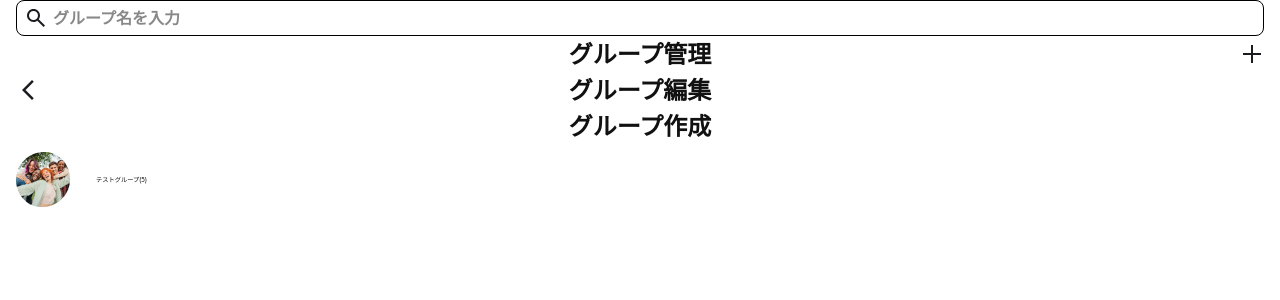
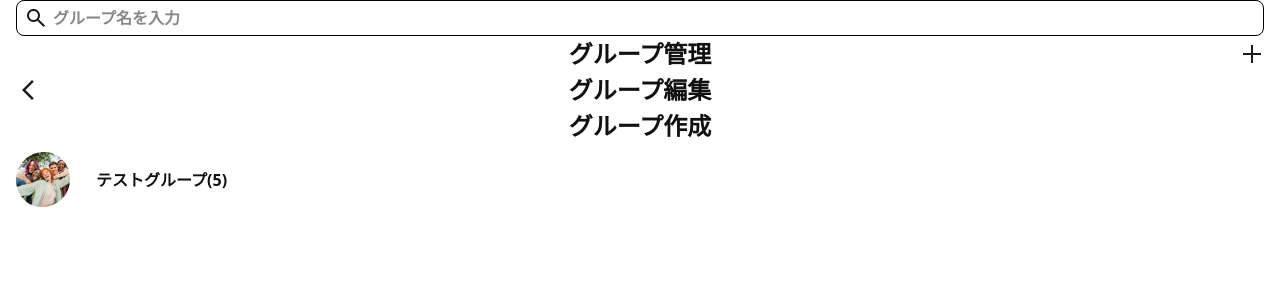
Before and after one commit to team-baba-nasi/production, a Next.js app: page /test in a window 1280 px wide. Shown: the top 300 px of the page. Built offline with nearby package versions, Linux system fonts and the light colour scheme.

Commit message:
#16 update:グローバルスタイルの追加

```diff
--- a/src/styles/globals.css
+++ b/src/styles/globals.css
@@ -40,3 +40,12 @@ input:focus {
     border: 1px solid #ccc;
     box-shadow: none;
 }
+.page_wrap {
+    padding: 56px 16px 0;
+}
+
+.text_xl {
+    font-weight: bold;
+    font-size: 1.6rem;
+    line-height: 150%;
+}
```
